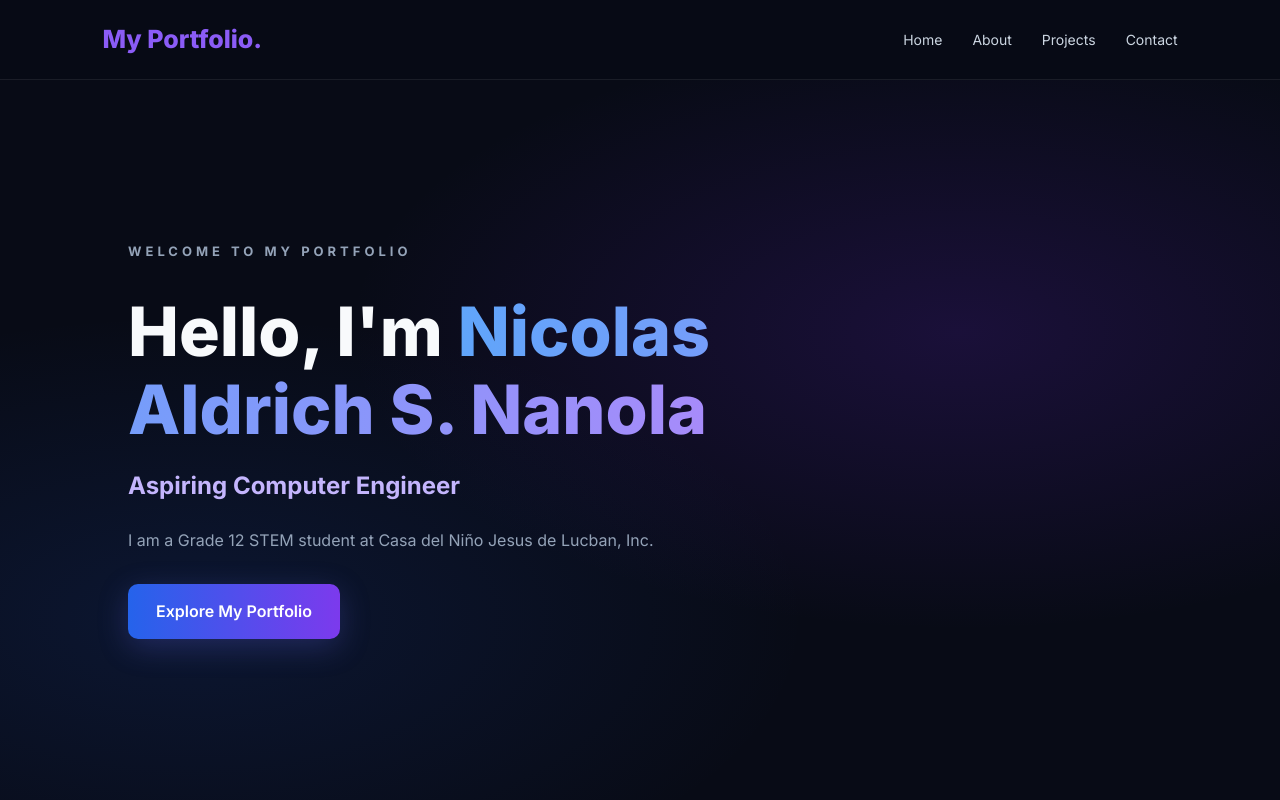
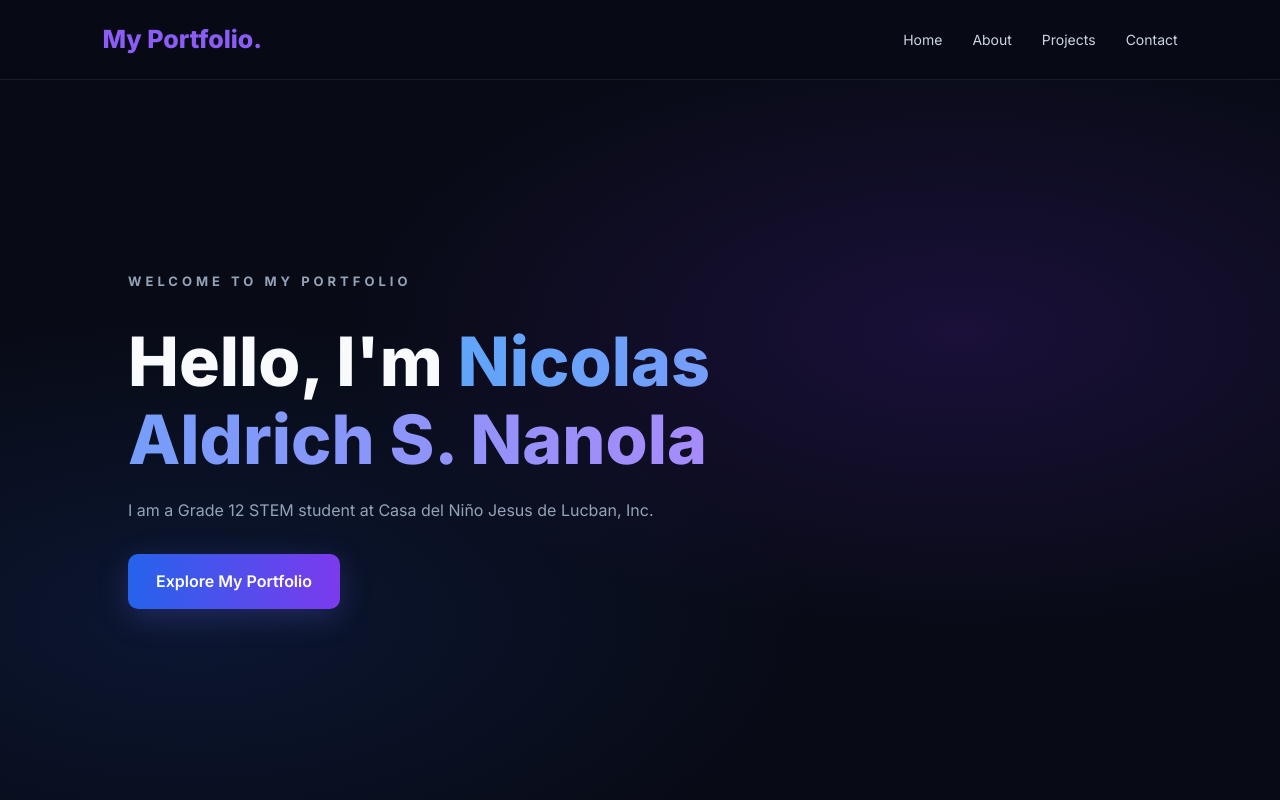
Before and after one commit to nicolashp44-dev/My-ICT-Portfolio, a plain HTML site: page index.html in a window 1280 px wide. Shown: the top 800 px of the page. Drawn offline with Linux system fonts and the light colour scheme.

Commit message:
Update index.html

```diff
--- a/index.html
+++ b/index.html
@@ -1,4 +1,3 @@
-
 <!DOCTYPE html>
 <html lang="en">
 <head>
@@ -32,8 +31,6 @@
             <p class="intro">WELCOME TO MY PORTFOLIO</p>
 
             <h1>Hello, I'm <span>Nicolas Aldrich S. Nanola</span></h1>
-
-            <h2>Aspiring Computer Engineer</h2>
 
             <p>
                 I am a Grade 12 STEM student at Casa del Niño Jesus de Lucban, Inc.
```
